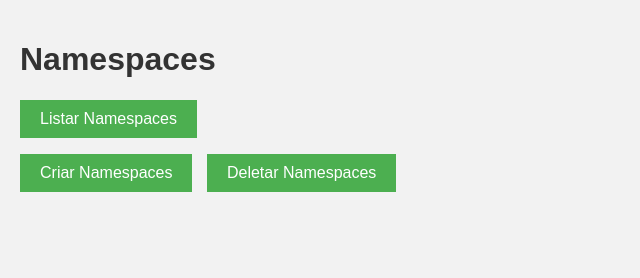
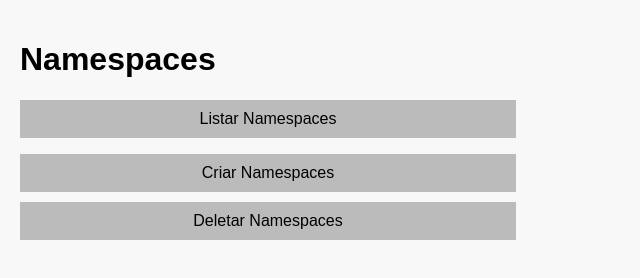
Before and after one commit to igorferrati/fastAPI_K8s, a plain HTML site: page dockerfile/index.html in a window 1280 px wide. Shown: the whole page, without its empty margins (0-640 px from the left). Drawn offline with nearby package versions, Linux system fonts and the light colour scheme; files that its build step writes are made by us from their sources.

Commit message:
inclui css

```diff
--- a/dockerfile/index.html
+++ b/dockerfile/index.html
@@ -2,8 +2,63 @@
 <html>
 <head>
     <title>Namespaces</title>
+    <style>
+        body {
+            font-family: Arial, sans-serif;
+            margin: 0;
+            padding: 20px;
+            background-color: #f8f8f8;
+            color: #000;
+        }
+
+        h1 {
+            color: #000;
+        }
+
+        .button-container {
+            margin-bottom: 10px;
+        }
+
+        button {
+            display: block;
+            padding: 10px 20px;
+            font-size: 16px;
+            background-color: #bbb;
+            color: #000;
+            border: none;
+            cursor: pointer;
+            margin-bottom: 10px;
+            width: 40%;
+        }
+
+        ul {
+            list-style-type: none;
+            padding: 0;
+        }
+
+        li {
+            background-color: #fff;
+            padding: 10px;
+            margin-bottom: 10px;
+            border-radius: 4px;
+            box-shadow: 0 2px 4px rgba(0, 0, 0, 0.1);
+        }
+
+        li:hover {
+            background-color: #f2f2f2;
+        }
+
+        li::before {
+            content: "▸";
+            color: #999;
+            margin-right: 5px;
+        }
+
+        li:first-child::before {
+            content: "";
+        }
+    </style>
     <script src="https://cdn.jsdelivr.net/npm/axios/dist/axios.min.js"></script>
-    <link rel="stylesheet" type="text/css" href="/app/styles.css">
     <script>
         function getNamespaces() {
             axios.get('/namespaces')
--- a/dockerfile/styles.css
+++ /dev/null
@@ -1,47 +0,0 @@
-body {
-    font-family: Arial, sans-serif;
-    margin: 0;
-    padding: 20px;
-    background-color: #f2f2f2;
-}
-
-h1 {
-    color: #333;
-}
-
-button {
-    padding: 10px 20px;
-    font-size: 16px;
-    background-color: #4CAF50;
-    color: white;
-    border: none;
-    cursor: pointer;
-    margin-right: 10px;
-}
-
-ul {
-    list-style-type: none;
-    padding: 0;
-}
-
-li {
-    background-color: #fff;
-    padding: 10px;
-    margin-bottom: 10px;
-    border-radius: 4px;
-    box-shadow: 0 2px 4px rgba(0, 0, 0, 0.1);
-}
-
-li:hover {
-    background-color: #f2f2f2;
-}
-
-li::before {
-    content: "▸";
-    color: #999;
-    margin-right: 5px;
-}
-
-li:first-child::before {
-    content: "";
-}
```
Also changed, not shown: 2 other files.
